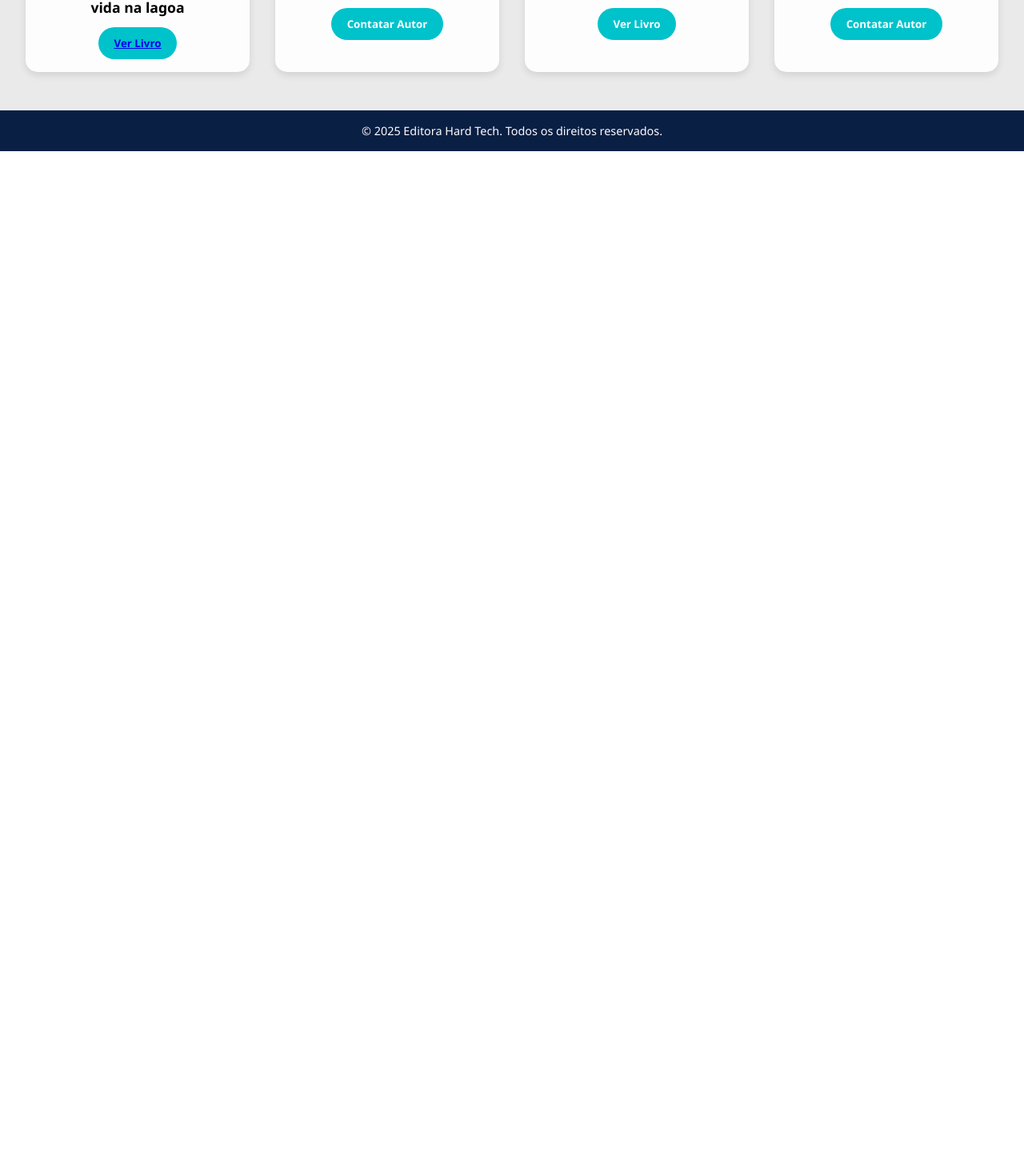
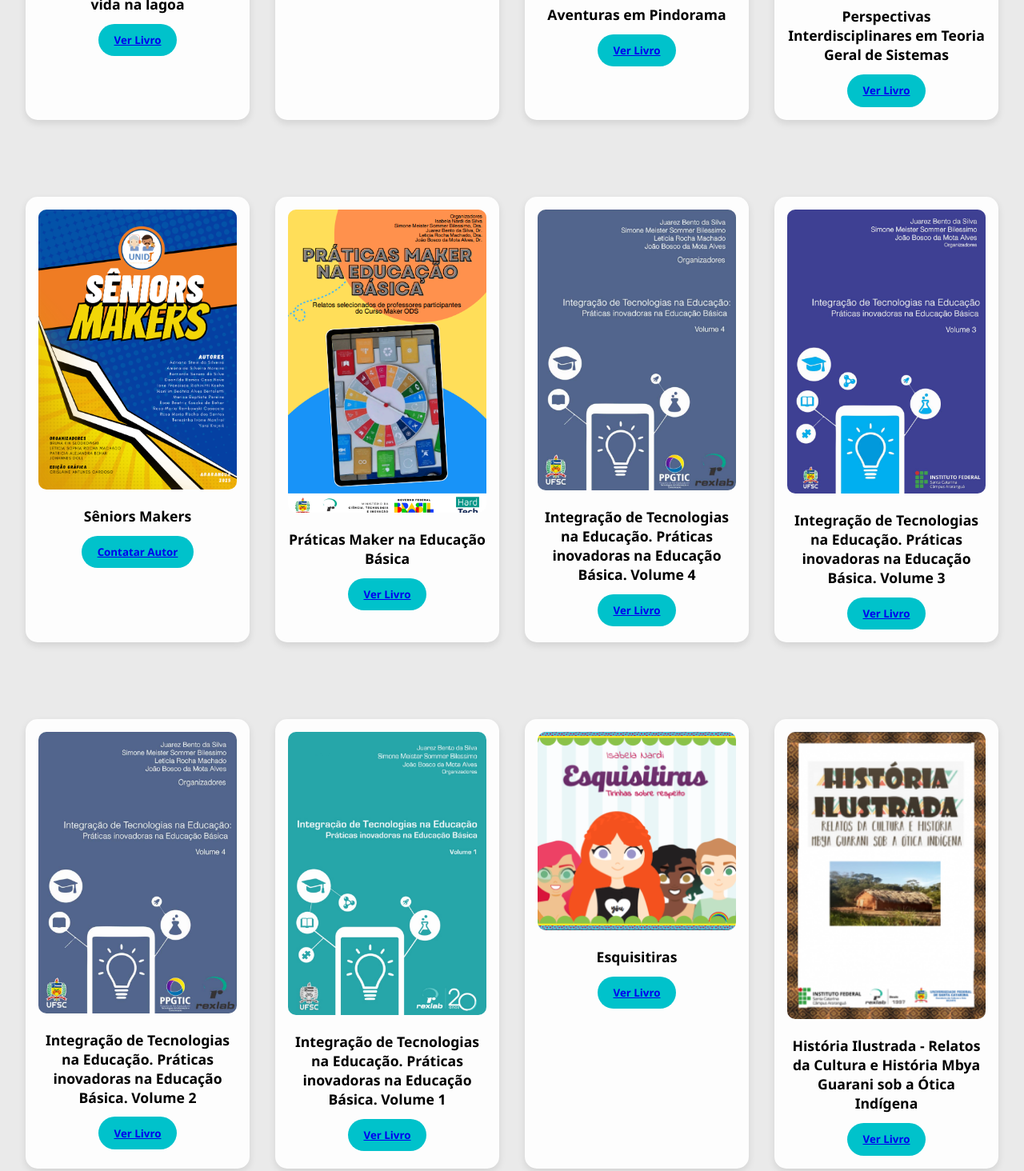
Before and after one commit to nardisabela/hardtech, a plain HTML site: page index.html in a window 1280 px wide. Shown: the part 750-2214 px from the top of the page at 80% size. Before the commit the page ends 939 px from the top, so only its background shows below. Drawn offline with Linux system fonts and the light colour scheme.

Commit message:
Novos livros

```diff
--- a/index.html
+++ b/index.html
@@ -30,29 +30,99 @@
   <section class="hero">
     <h1>Catálogo de Livros</h1>
     <p>Explore as publicações da nossa editora</p>
+    <p>O catálogo não contém todas as publicações realizadas pela editora - apenas publicações autorizadas para divulgação por parte dos autores</p>
   </section>
 
   <!-- Catálogo -->
   <main class="catalogo">
     <div class="livro">
-      <img src="https://via.placeholder.com/200x300" alt="A Caturrita Catarina e a vida na lagoa" />
+      <img src="livros/catarina.png" alt="A Caturrita Catarina e a vida na lagoa" />
       <h2>A Caturrita Catarina e a vida na lagoa</h2>
       <button><a href="https://drive.google.com/file/d/1cyffDdb_Y0k2LQuY6J0HJwy4GOADZ9HE/view?usp=drive_link">Ver Livro</a></button>
     </div>
     <div class="livro">
-      <img src="https://via.placeholder.com/200x300" alt="Capa do Livro 2" />
-      <h2>Título do Livro 2</h2>
-      <button onclick="alert('Entrando em contato com o autor do Livro 2')">Contatar Autor</button>
+      <img src="livros/alfabeto.png" alt="O Alfabeto nas Nuvens" />
+      <h2>O Alfabeto nas Nuvens</h2>
+      <button><a href="https://rexlab.ufsc.br/wp-content/uploads/2024/07/alfabeto-nas-nuvens.pdf">Ver Livro</a></button>
     </div>
     <div class="livro">
-      <img src="https://via.placeholder.com/200x300" alt="Capa do Livro 3" />
-      <h2>Título do Livro 3</h2>
-      <button onclick="alert('Acessando Livro 3')">Ver Livro</button>
+      <img src="livros/pindorama.png" alt="Aventuras em Pindorama" />
+      <h2>Aventuras em Pindorama</h2>
+      <button><a href="https://rexlab.ufsc.br/pindorama">Ver Livro</a></button>
     </div>
     <div class="livro">
-      <img src="https://via.placeholder.com/200x300" alt="Capa do Livro 4" />
-      <h2>Título do Livro 4</h2>
-      <button onclick="alert('Entrando em contato com o autor do Livro 4')">Contatar Autor</button>
+      <img src="livros/tgs.png" alt="Perspectivas Interdisciplinares em Teoria Geral de Sistemas" />
+      <h2>Perspectivas Interdisciplinares em Teoria Geral de Sistemas</h2>
+      <button><a href="https://rexlab.ufsc.br/wp-content/uploads/2024/11/LIVRO_TGS.pdf">Ver Livro</a></button>
+    </div>
+  </main>
+
+  <main class="catalogo">
+    <div class="livro">
+      <img src="livros/seniors.png" alt="Sêniors Makers" />
+      <h2>Sêniors Makers</h2>
+      <button><a href="https://www.ufrgs.br/ppgie/leticia-rocha-machado/">Contatar Autor</a></button>
+    </div>
+    <div class="livro">
+      <img src="livros/maker.png" alt="Práticas Maker na Educação Básica" />
+      <h2>Práticas Maker na Educação Básica</h2>
+      <button><a href="https://rexlab.ufsc.br/wp-content/uploads/2024/07/EBOOK-MAKER-ODS_RV0.pdf">Ver Livro</a></button>
+    </div>
+    <div class="livro">
+      <img src="livros/ite4.png" alt="Integração de Tecnologias na Educação. Práticas inovadoras na Educação Básica. Volume 4" />
+      <h2>Integração de Tecnologias na Educação. Práticas inovadoras na Educação Básica. Volume 4</h2>
+      <button><a href="https://rexlab.ufsc.br/wp-content/uploads/2020/05/Volume_4_Final.pdf">Ver Livro</a></button>
+    </div>
+    <div class="livro">
+      <img src="livros/ite3.png" alt="Integração de Tecnologias na Educação. Práticas inovadoras na Educação Básica. Volume 3" />
+      <h2>Integração de Tecnologias na Educação. Práticas inovadoras na Educação Básica. Volume 3</h2>
+      <button><a href="https://rexlab.ufsc.br/wp-content/uploads/2020/05/Volume_3_final_.pdf">Ver Livro</a></button>
+    </div>
+  </main>
+
+  <main class="catalogo">
+    <div class="livro">
+      <img src="livros/ite4.png" alt="Integração de Tecnologias na Educação. Práticas inovadoras na Educação Básica. Volume 2" />
+      <h2>Integração de Tecnologias na Educação. Práticas inovadoras na Educação Básica. Volume 2</h2>
+      <button><a href="https://rexlab.ufsc.br/wp-content/uploads/2018/04/relatos_volume_2.pdf">Ver Livro</a></button>
+    </div>
+    <div class="livro">
+      <img src="livros/ite1.png" alt="Integração de Tecnologias na Educação. Práticas inovadoras na Educação Básica. Volume 1" />
+      <h2>Integração de Tecnologias na Educação. Práticas inovadoras na Educação Básica. Volume 1</h2>
+      <button><a href="https://rexlab.ufsc.br/wp-content/uploads/2019/10/Integra%C3%A7%C3%A3o-de-Tecnologias-na-Educa%C3%A7%C3%A3o-Vol-1.pdf">Ver Livro</a></button>
+    </div>
+    <div class="livro">
+      <img src="livros/esquisitiras.png" alt="Esquisitiras" />
+      <h2>Esquisitiras</h2>
+      <button><a href="https://nardisabela.github.io/esquisitiras/">Ver Livro</a></button>
+    </div>
+    <div class="livro">
+      <img src="livros/historia.png" alt="História Ilustrada - Relatos da Cultura e História Mbya Guarani sob a Ótica Indígena" />
+      <h2>História Ilustrada - Relatos da Cultura e História Mbya Guarani sob a Ótica Indígena</h2>
+      <button><a href="https://drive.google.com/file/d/1gnS8OQCrsz-M55XZZcVTY-EzlPBSaWQK/view?usp=sharing">Ver Livro</a></button>
+    </div>
+  </main>
+
+  <main class="catalogo">
+    <div class="livro">
+      <img src="livros/seguranca.png" alt="Segurança e Ética na Internet em Quadrinhos" />
+      <h2>Segurança e Ética na Internet em Quadrinhos</h2>
+      <button><a href="https://drive.google.com/file/d/14dOmGge3qKOZMbLLhLXygH9C5mCzGLkl/view?usp=sharing">Ver Livro</a></button>
+    </div>
+    <div class="livro">
+      <img src="livros/system.jpg" alt="System Overload" />
+      <h2>System Overload</h2>
+      <button><a href="https://archive.org/details/system-overload-en/SystemOverload_en/">Ver Livro</a></button>
+    </div>
+    <div class="livro">
+      <img src="livros/blank.png" alt="blank" />
+      <h2>Em breve</h2>
+      <!--<button><a href="#">Em breve</a></button>-->
+    </div>
+    <div class="livro">
+      <img src="livros/blank.png" alt="blank" />
+      <h2>Em breve</h2>
+      <!--<button><a href="#">Em breve</a></button>-->
     </div>
   </main>
 
```
